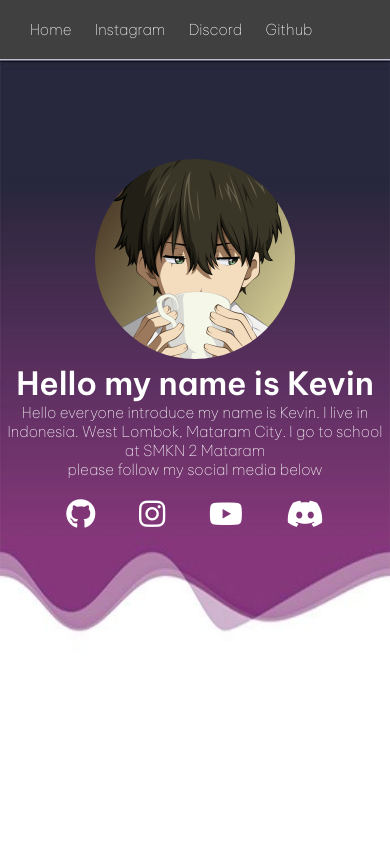
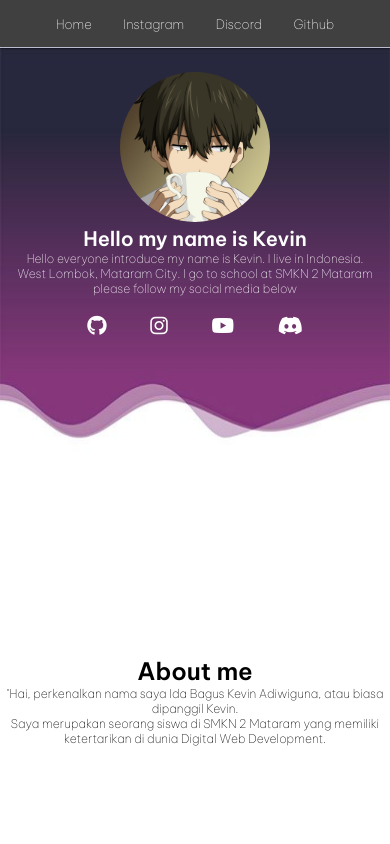
Before and after one commit to kevin23566/TugasHTML-percobaan-website-pribadi, a plain HTML site: page index.html in a window 390 px wide. Shown: the top 844 px of the page. Drawn offline with Linux system fonts and the light colour scheme.

Commit message:
new commit

```diff
--- /dev/null
+++ b/css/414.css
@@ -0,0 +1,44 @@
+@media only screen and (max-width: 414px) {
+  * {
+    margin: 0px;
+    padding: 0px;
+    box-sizing: border-box;
+  }
+  .content-navbar,
+  .content-navbar a {
+    text-align: center;
+    padding: 14px 14px 14px 14px !important;
+    font-size: 13px;
+  }
+  .avatar img {
+    margin-top: 25px !important;
+    width: 150px !important;
+    height: 150px !important;
+  }
+  .bg-img img {
+    max-height: 410px !important;
+  }
+  .avatar {
+    text-align: center;
+    margin: 0px !important;
+  }
+  .name h1 {
+    font-size: 20px;
+  }
+  .name p {
+    font-size: 12px !important;
+  }
+  .name p span {
+    display: block;
+  }
+  .fontawesome a,
+  .fontawesome i {
+    font-size: 20px !important;
+  }
+  .content3-center-h1 p {
+    font-size: 12px;
+  }
+  .content3-center-h1 h1 {
+    font-size: 24px;
+  }
+}
--- a/index.html
+++ b/index.html
@@ -8,8 +8,10 @@
 
     <meta http-equiv="X-UA-Compatible" content="IE=edge">
     <meta name="viewport" content="width=device-width, initial-scale=1.0">
+
+    <link rel="stylesheet" href="./css/414.css">
     <link rel="stylesheet" href="./css/index.css">
-    <title>Document</title>
+    <title>Home</title>
 </head>
 
 <body>
@@ -34,8 +36,8 @@
         </div>
         <div class="name">
             <h1>Hello my name is Kevin</h1>
-            <p>Hello everyone introduce my name is Kevin. I live in Indonesia. West Lombok, Mataram City. I go to school
-                at SMKN 2 Mataram</p>
+            <p>Hello everyone introduce my name is Kevin. I live in Indonesia. <span> West Lombok, Mataram City. I go to school
+                at SMKN 2 Mataram </span></p>
             <p>please follow my social media below</p>
             <div class="fontawesome">
                 <a target="_blank" href="https://github.com/kevin23566"><i class="fa-brands fa-github"></i></a>
```
